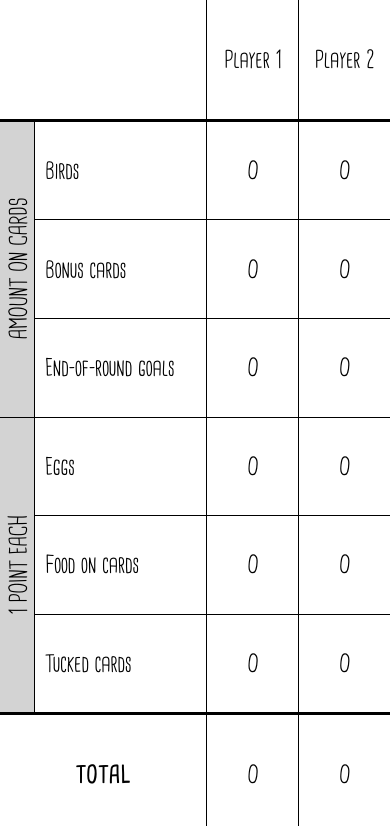
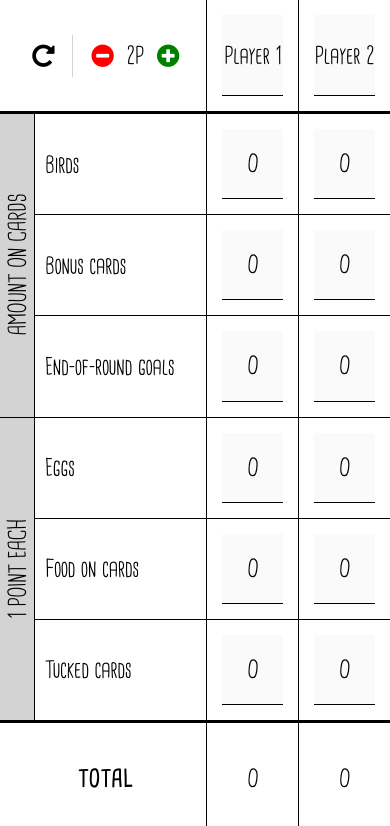
Before and after one commit to iansjk/wingspan-scoresheet, a React Native app: screen / in a window 390 px wide. Shown: the top 826 px of the page. Built offline with nearby package versions, Linux system fonts and the light colour scheme.

Commit message:
(wip) Add/remove/reset buttons

```diff
--- a/App.tsx
+++ b/App.tsx
@@ -1,12 +1,13 @@
 import React from 'react';
-import { StyleSheet, Text, View, TextInput, TextInputProps, StyleProp, TextStyle, ViewProps, ViewStyle, TextProps, KeyboardAvoidingView, StatusBar, TouchableWithoutFeedback, Keyboard } from 'react-native';
-import { AppLoading } from 'expo';
+import { StyleSheet, Text, View, TextInput, TextInputProps, StyleProp, TextStyle, ViewProps, ViewStyle, TextProps, KeyboardAvoidingView, StatusBar, TouchableWithoutFeedback, Keyboard, Button } from 'react-native';
+import { AppLoading, ScreenOrientation } from 'expo';
 import * as Font from 'expo-font';
+import { FontAwesome } from '@expo/vector-icons';
 
 const styles = StyleSheet.create({
   tableCell: {
     flex: 1,
-    padding: 10,
+    padding: 5,
     borderLeftWidth: 1,
     borderBottomWidth: 1,
     alignItems: 'center',
@@ -14,6 +15,7 @@ const styles = StyleSheet.create({
   },
   labelCell: {
     borderLeftWidth: 0,
+    paddingLeft: 10,
     alignItems: 'flex-start'
   },
   defaultText: {
@@ -23,7 +25,10 @@ const styles = StyleSheet.create({
   defaultTextInput: {
     flex: 1,
     alignSelf: 'stretch',
-    textAlign: 'center'
+    textAlign: 'center',
+    backgroundColor: '#fafafa',
+    borderBottomWidth: 1,
+    margin: 10
   },
   verticalLabel: {
     position: 'absolute',
@@ -59,17 +64,64 @@ class WSText extends React.Component<TextProps> {
 
 class WSTextInput extends React.Component<TextInputProps> {
   render() {
+    const {style, ...otherProps} = this.props;
     return (
       <TextInput
-        style={[styles.defaultText, styles.defaultTextInput, this.props.style] as StyleProp<TextStyle>}
-        {...this.props}
+        style={[styles.defaultText, styles.defaultTextInput, style] as StyleProp<TextStyle>}
+        {...otherProps}
       />
     );
   }
 }
 
-export class ScoreLabelColumn extends React.Component {
-  state = {
+interface IconButtonProps {
+  name: string,
+  onPress(any): void,
+  style?: object
+}
+
+class IconButton extends React.Component<IconButtonProps> {
+  render() {
+    return (
+      <FontAwesome.Button
+        name={this.props.name}
+        iconStyle={{
+          ...this.props.style,
+          marginRight: 0
+        }}
+        backgroundColor='transparent'
+        size={26}
+        onPress={this.props.onPress}
+      />
+    );
+  }
+}
+
+interface VerticalLabelProps {
+  width: number,
+  height: number,
+  left: number,
+  top: number,
+  lineHeight: number
+}
+
+interface ScoreLabelColumnProps {
+  numPlayers: number,
+  onAddPlayer(): void,
+  onRemovePlayer(): void,
+  onReset(): void
+}
+
+interface ScoreLabelColumnState {
+  amountOnCardsStyle: VerticalLabelProps,
+  onePointEachStyle: VerticalLabelProps,
+  isKeyboardVisible: boolean
+}
+
+export class ScoreLabelColumn extends React.Component<ScoreLabelColumnProps, ScoreLabelColumnState> {
+  constructor(props) {
+    super(props);
+    this.state = {
       amountOnCardsStyle: {
         width: 0,
         height: 0,
@@ -83,6 +135,8 @@ export class ScoreLabelColumn extends React.Component {
         left: 0,
         top: 0,
         lineHeight: 0
+      },
+      isKeyboardVisible: false
     }
   }
 
@@ -95,15 +149,55 @@ export class ScoreLabelColumn extends React.Component {
       height: viewLayout.width - 2,
       lineHeight: viewLayout.width - 2
     }
+    if (propName === 'amountOnCards') {
       this.setState({
-      [propName + 'Style']: labelStyle
-    });
+        amountOnCardsStyle: labelStyle
+      })
+    } else if (propName === 'onePointEach') {
+      this.setState({
+        onePointEachStyle: labelStyle
+      })
+    }
   }
 
   render() {
     return (
       <View style={{ flex: 9 }}>
-        <LabelCell />
+        <LabelCell style={{
+          flexDirection: 'row',
+          alignItems: 'center'
+        }}>
+          <View style={{
+            flex: 1,
+            flexDirection: 'row',
+            justifyContent: 'center',
+            alignItems: 'center'
+          }}>
+            <View style={{
+              paddingRight: 10,
+              borderRightWidth: 1,
+              borderColor: 'lightgray'
+            }}>
+              <IconButton
+                name='repeat'
+                style={{ color: 'black' }}
+                onPress={this.props.onReset}
+              />
+            </View>
+            <View style={{ marginLeft: 10 }}></View>
+            <IconButton
+              name='minus-circle'
+              style={{ color: 'red' }}
+              onPress={this.props.onRemovePlayer}
+            />
+            <WSText style={{ margin: 5 }}>{this.props.numPlayers}P</WSText>
+            <IconButton
+              name='plus-circle'
+              style={{ color: 'green' }}
+              onPress={this.props.onAddPlayer}
+            />
+          </View>
+        </LabelCell>
         <View style={{
           flex: 3,
           flexDirection: 'row',
@@ -244,6 +338,10 @@ class PlayerScoreCard extends React.Component<PlayerScoreCardProps, PlayerScoreC
           borderTopWidth: 2
         }}>
           <WSTextInput
+            style= {{
+              backgroundColor: 'transparent',
+              borderBottomWidth: 0
+            }}
             editable={false}
             value={this.state.total.toString()}
           />
@@ -253,13 +351,54 @@ class PlayerScoreCard extends React.Component<PlayerScoreCardProps, PlayerScoreC
   }
 }
 
-const NUMPLAYERS = 2;
+const MIN_PLAYERS = 1;
+const MAX_PLAYERS = 5;
+const STARTING_PLAYERS = 2;
+const ORIENTATION_BREAK_POINT = 4; // force to landscape at this player count
 const SCREEN_PADDING_BOTTOM = 10;
 const SCREEN_PADDING_TOP = 10;
 
-export default class App extends React.Component {
-  state = {
+interface AppState {
+  numPlayers: number,
+  isReady: boolean
+}
+
+export default class App extends React.Component<{}, AppState> {
+  constructor(props) {
+    super(props);
+    this.state = {
+      numPlayers: STARTING_PLAYERS,
       isReady: false
+    }
+  }
+
+  handleReset() {
+    console.log('reset');
+  }
+
+  handleAddPlayer() {
+    const newNum = this.state.numPlayers + 1;
+    if (newNum <= MAX_PLAYERS) {
+      this.setState({
+        numPlayers: newNum
+      });
+    }
+    if (newNum >= ORIENTATION_BREAK_POINT) {
+      ScreenOrientation.lockAsync(ScreenOrientation.OrientationLock.LANDSCAPE);
+    }
+    // TODO handle Automa at 1P
+  }
+
+  handleRemovePlayer() {
+    const newNum = this.state.numPlayers - 1;
+    if (newNum >= MIN_PLAYERS) {
+      this.setState({
+        numPlayers: newNum
+      });
+    }
+    if (newNum < ORIENTATION_BREAK_POINT) {
+      ScreenOrientation.unlockAsync();
+    }
   }
 
   render() {
@@ -287,8 +426,13 @@ export default class App extends React.Component {
           }}
           behavior='padding'
         >
-          <ScoreLabelColumn />
-          {Array.from(Array(NUMPLAYERS).keys()).map((i) =>
+          <ScoreLabelColumn
+            numPlayers={this.state.numPlayers}
+            onReset={() => this.handleReset()}
+            onAddPlayer={() => this.handleAddPlayer()}
+            onRemovePlayer={() => this.handleRemovePlayer()}
+          />
+          {Array.from(Array(this.state.numPlayers).keys()).map((i) =>
             <PlayerScoreCard key={i} playerNumber={i + 1} />
           )}
         </KeyboardAvoidingView>
@@ -297,9 +441,11 @@ export default class App extends React.Component {
   }
 }
 
-function loadAssets() {
-  return Font.loadAsync({
+async function loadAssets() {
+  await Promise.all([
+    Font.loadAsync({
       'cardenio-modern': require('./assets/fonts/CardenioModern-Regular.otf'),
       'cardenio-modern-bold': require('./assets/fonts/CardenioModern-Bold.otf')
-  });
+    })
+  ]);
 }
```
Lines whose indentation alone changed are shown as unchanged.
